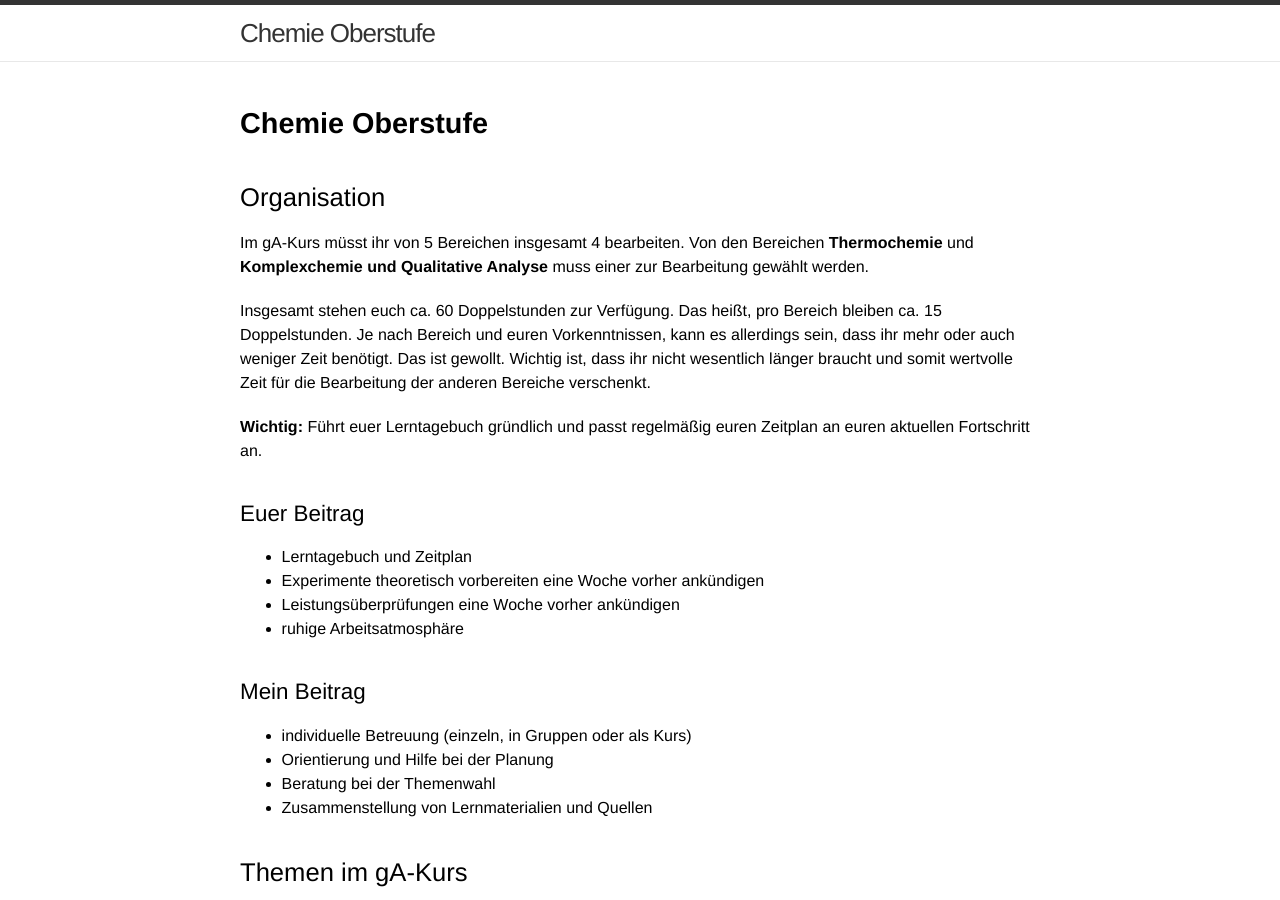
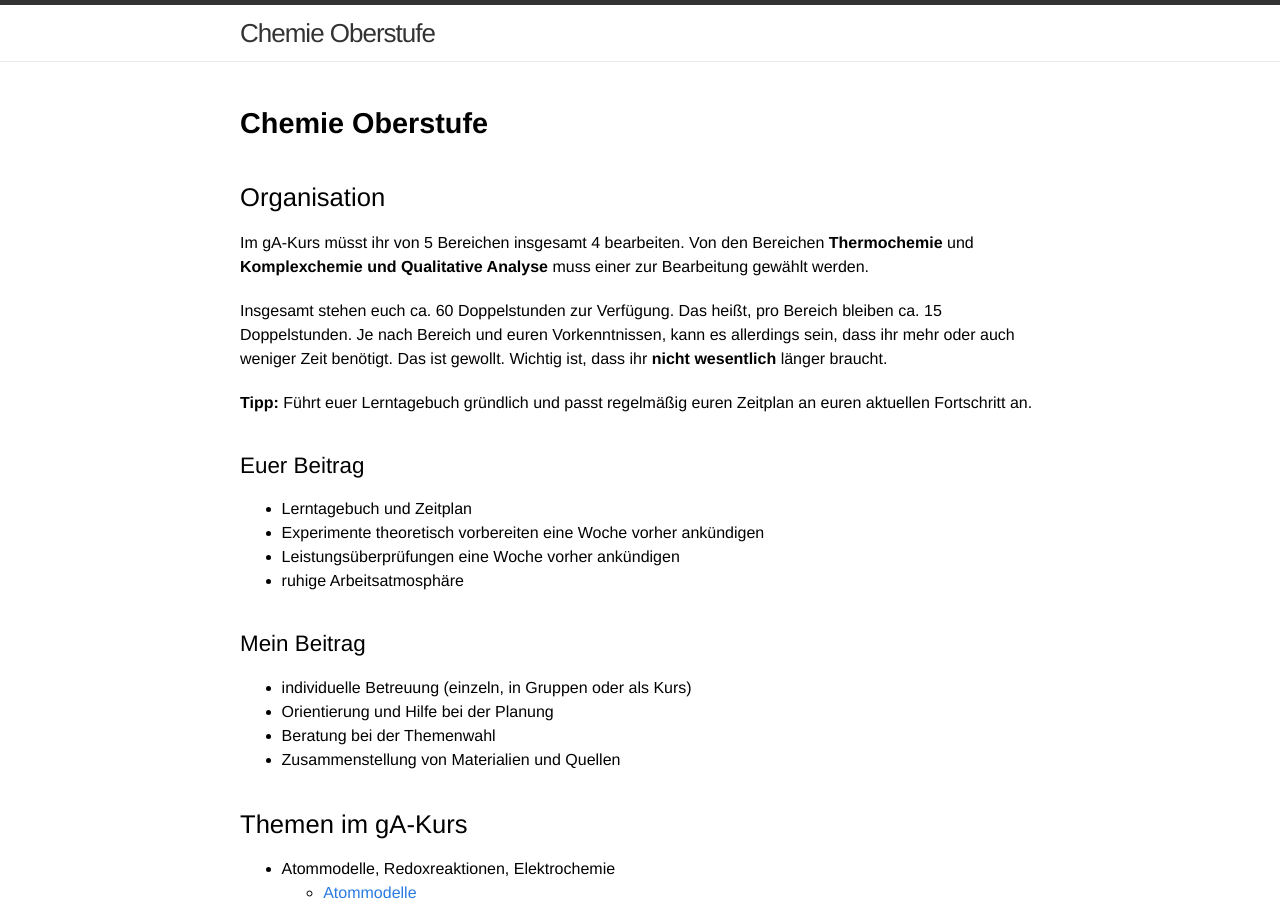
Before and after one commit to chemie-oberstufe/chemie-oberstufe.github.io, a Jekyll site: the page built from index.md, in a window 1280 px wide and 900 px high. Built offline with Jekyll 4.4.1, drawn with Linux system fonts in a browser that asks for light colours.

```diff
--- a/index.md
+++ b/index.md
@@ -10,10 +10,9 @@ Im gA-Kurs müsst ihr von 5 Bereichen insgesamt 4 bearbeiten. Von den Bereichen
 muss einer zur Bearbeitung gewählt werden.
 
 Insgesamt stehen euch ca. 60 Doppelstunden zur Verfügung. Das heißt, pro Bereich bleiben ca. 15 Doppelstunden. Je nach Bereich und euren Vorkenntnissen, kann es
-allerdings sein, dass ihr mehr oder auch weniger Zeit benötigt. Das ist gewollt. Wichtig ist, dass ihr nicht wesentlich länger braucht und somit wertvolle Zeit
-für die Bearbeitung der anderen Bereiche verschenkt.
+allerdings sein, dass ihr mehr oder auch weniger Zeit benötigt. Das ist gewollt. Wichtig ist, dass ihr **nicht wesentlich** länger braucht.
 
-**Wichtig:** Führt euer Lerntagebuch gründlich und passt regelmäßig euren Zeitplan an euren aktuellen Fortschritt an.
+**Tipp:** Führt euer Lerntagebuch gründlich und passt regelmäßig euren Zeitplan an euren aktuellen Fortschritt an.
 
 ### Euer Beitrag
 
@@ -27,7 +26,7 @@ für die Bearbeitung der anderen Bereiche verschenkt.
 - individuelle Betreuung (einzeln, in Gruppen oder als Kurs)
 - Orientierung und Hilfe bei der Planung
 - Beratung bei der Themenwahl
-- Zusammenstellung von Lernmaterialien und Quellen
+- Zusammenstellung von Materialien und Quellen
 
 
 ## Themen im gA-Kurs
@@ -49,4 +48,6 @@ für die Bearbeitung der anderen Bereiche verschenkt.
 - Basiskonzepte
 - Chemisches Rechnen
 - Oxidationszahlen
+
+
 - Operatoren
```
